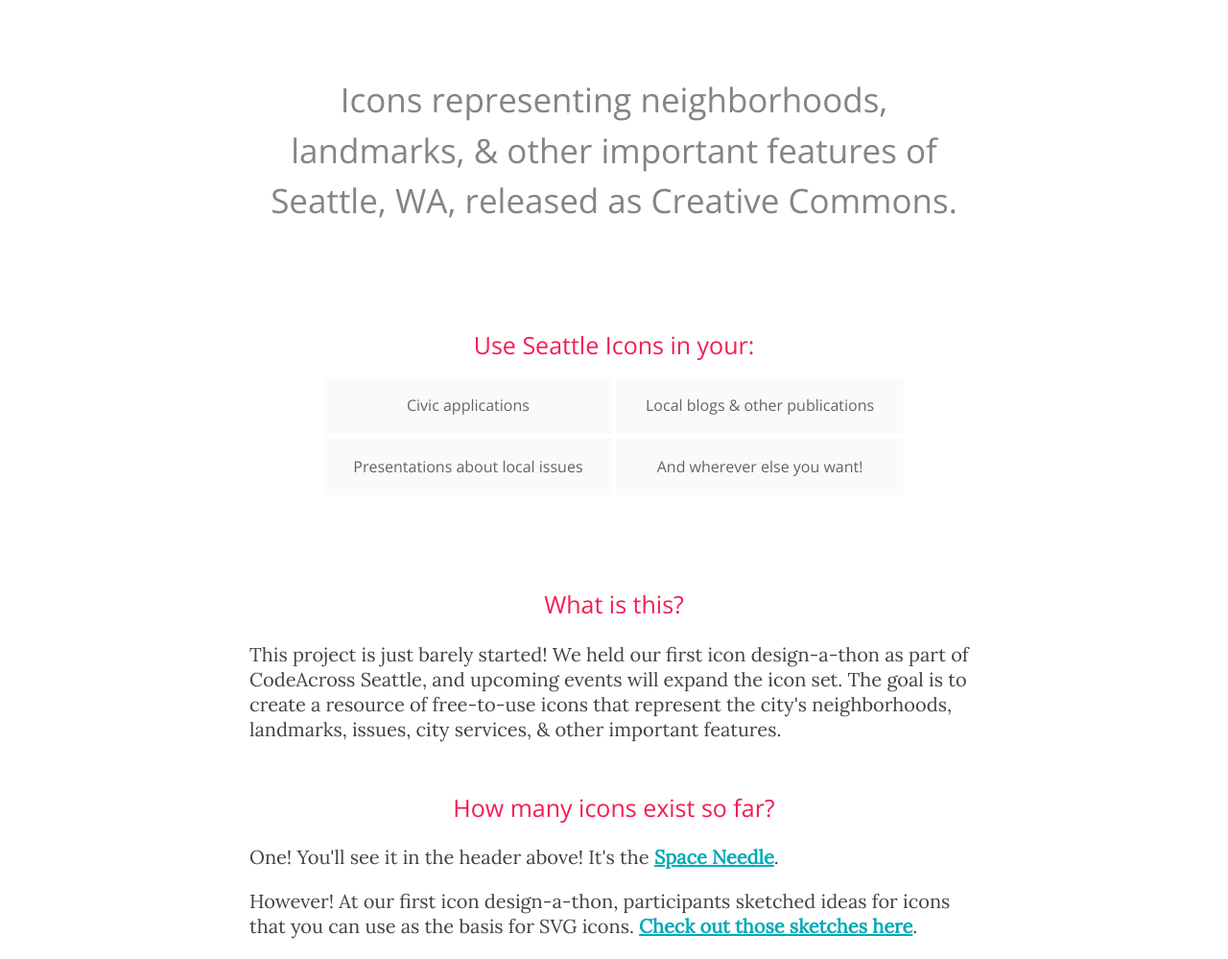
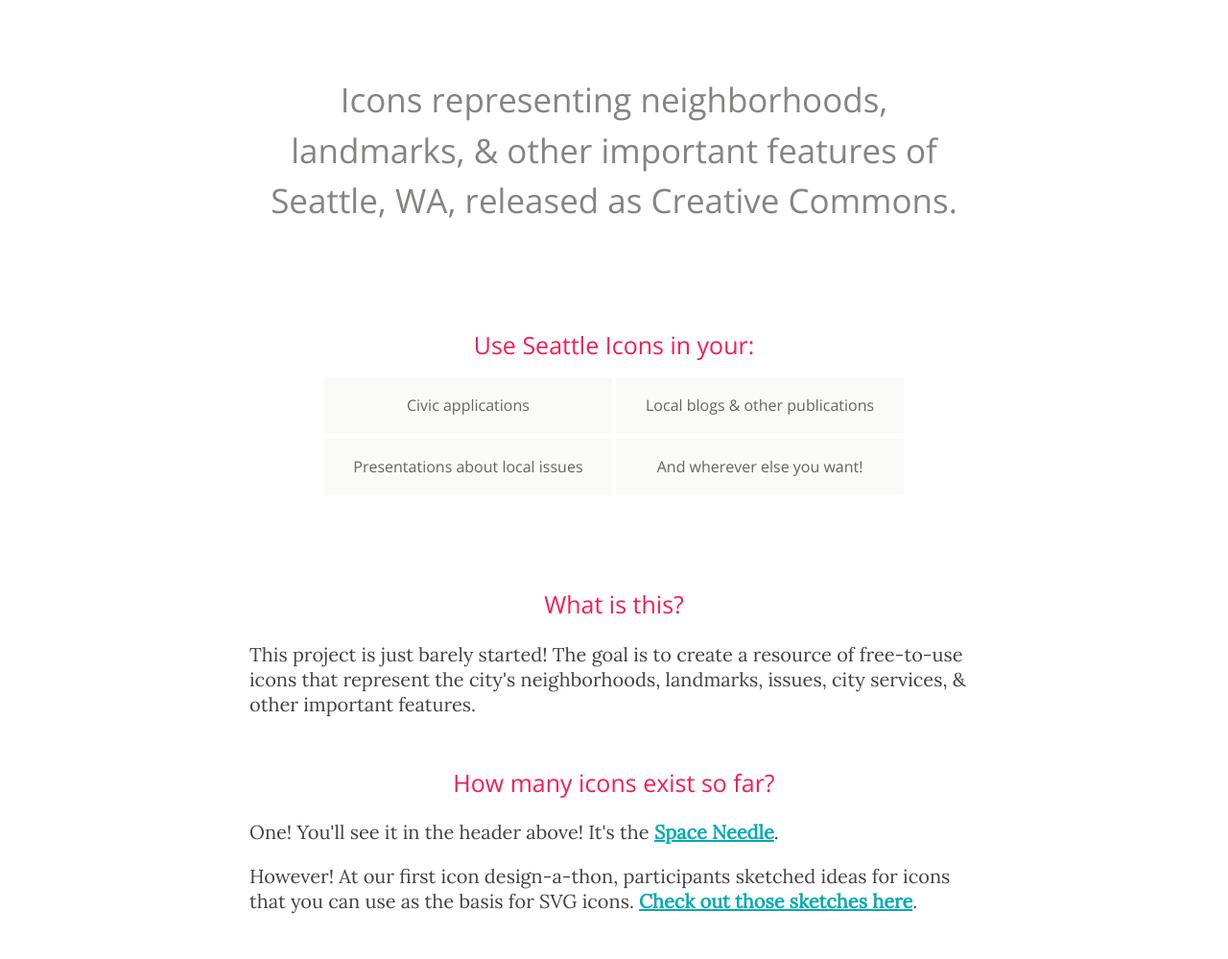
Before and after one commit to openseattle/seattle-icons, a website: page index.html in a window 1280 px wide. Shown: the part 92-1091 px from the top of the page at 96% size. Drawn offline with nearby package versions, Linux system fonts and the light colour scheme.

Commit message:
remove text

```diff
--- a/index.html
+++ b/index.html
@@ -32,7 +32,7 @@
       </ul>
 
       <h2>What is this?</h2>
-      <p>This project is just barely started! We held our first icon design-a-thon as part of CodeAcross Seattle, and upcoming events will expand the icon set. The goal is to create a resource of free-to-use icons that represent the city's neighborhoods, landmarks, issues, city services, & other important features.</p>
+      <p>This project is just barely started! The goal is to create a resource of free-to-use icons that represent the city's neighborhoods, landmarks, issues, city services, & other important features.</p>
 
       <h2>How many icons exist so far?</h2>
       <p>One! You'll see it in the header above! It's the <a href="https://github.com/codeforseattle/seattle-icons/tree/gh-pages/icons/landmarks/space-needle" target="_blank">Space Needle</a>.</p>
```
